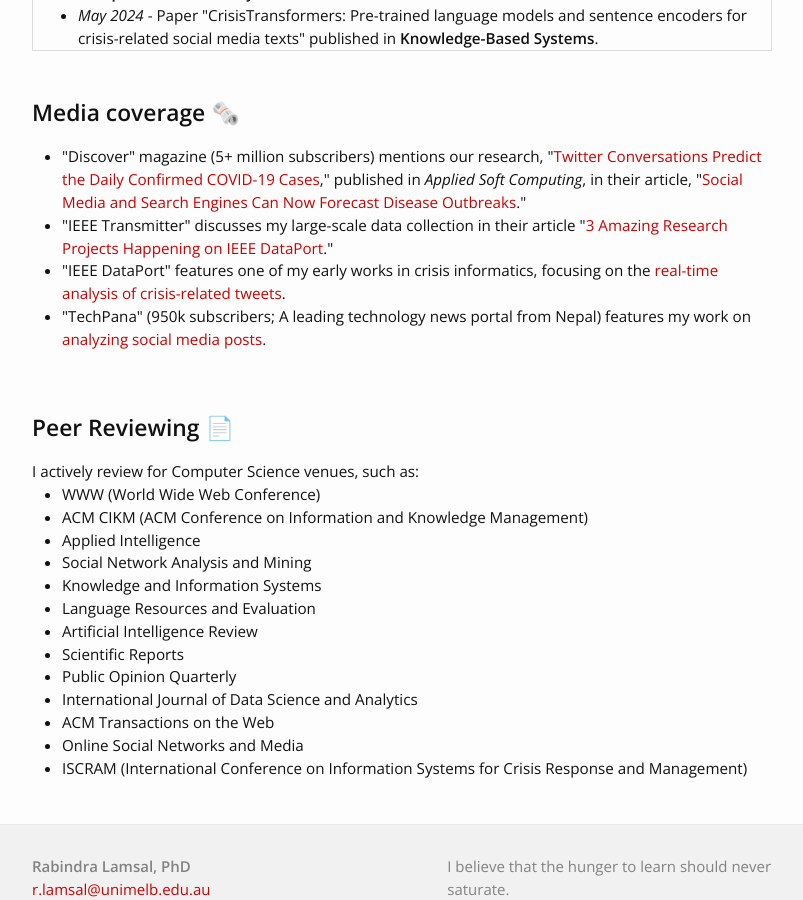
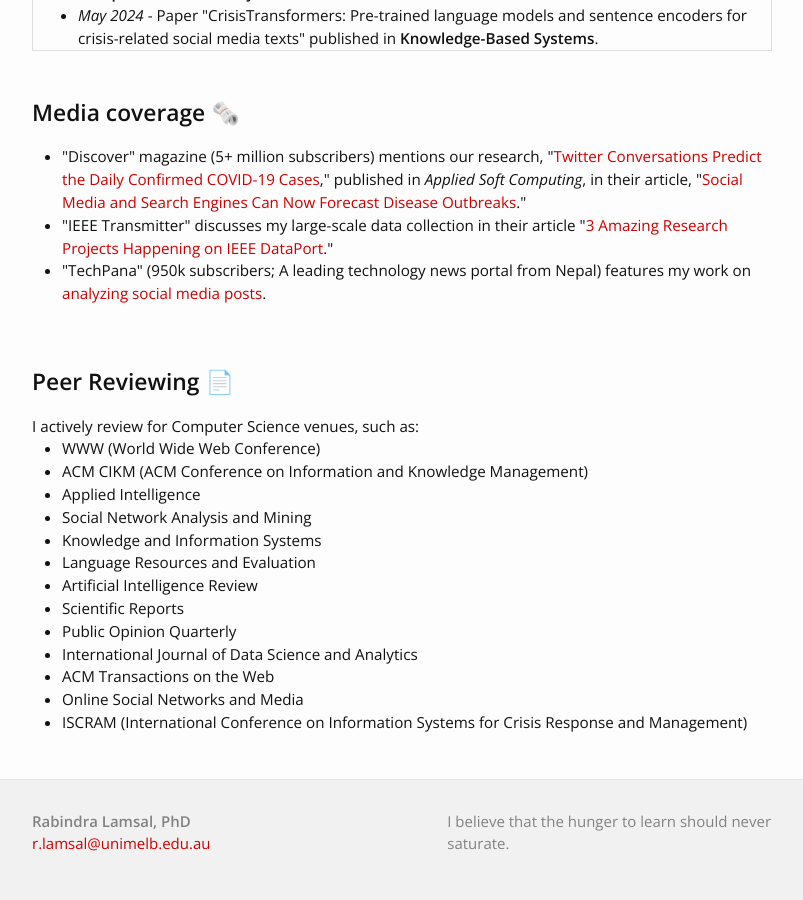
Before and after one commit to rabindralamsal/personal-site, a Jekyll site: the page built from index.html, in a window 1280 px wide and 900 px high, scrolled down 869 px. Shown: the whole window, without its empty margins (238-1041 px from the left). Built offline with Jekyll 4.4.1, drawn with Linux system fonts in a browser that asks for light colours.

Commit message:
Update index.html

```diff
--- a/index.html
+++ b/index.html
@@ -43,7 +43,6 @@
 <ul>
 <li>"Discover" magazine (5+ million subscribers) mentions our research, "<a href="https://www.sciencedirect.com/science/article/pii/S1568494622006524">Twitter Conversations Predict the Daily Confirmed COVID-19 Cases</a>," published in <i>Applied Soft Computing</i>, in their article, "<a href="https://www.discovermagazine.com/technology/social-media-and-search-engines-can-now-forecast-disease-outbreaks">Social Media and Search Engines Can Now Forecast Disease Outbreaks</a>."</li>
 <li>"IEEE Transmitter" discusses my large-scale data collection in their article "<a href="https://transmitter.ieee.org/3-amazing-research-projects-happening-on-ieee-dataport/">3 Amazing Research Projects Happening on IEEE DataPort</a>."</li>
-<li>"IEEE DataPort" features one of my early works in crisis informatics, focusing on the <a href="https://ieee-dataport.org/why-ieee-dataport/rapidly-analyzing-and-classifying-crisis-related-tweets">real-time analysis of crisis-related tweets</a>.</li>
 <li> "TechPana" (950k subscribers; A leading technology news portal from Nepal) features my work on <a href="https://techpana.com/2020/12734/">analyzing social media posts</a>. </li>
 </div>
 
```
